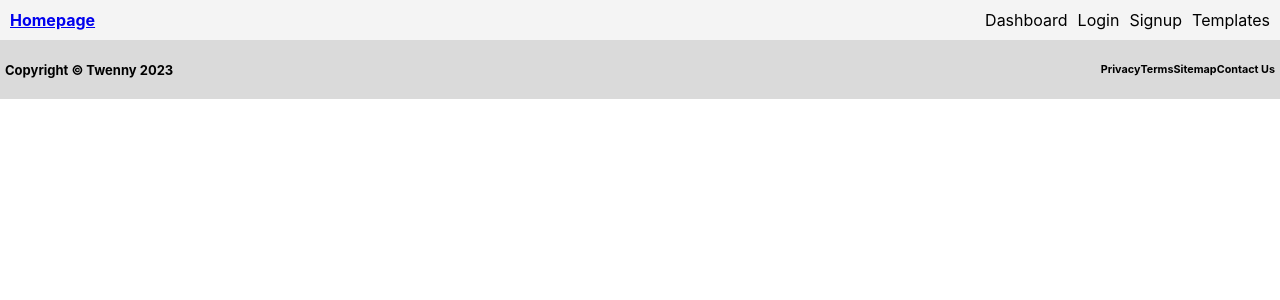
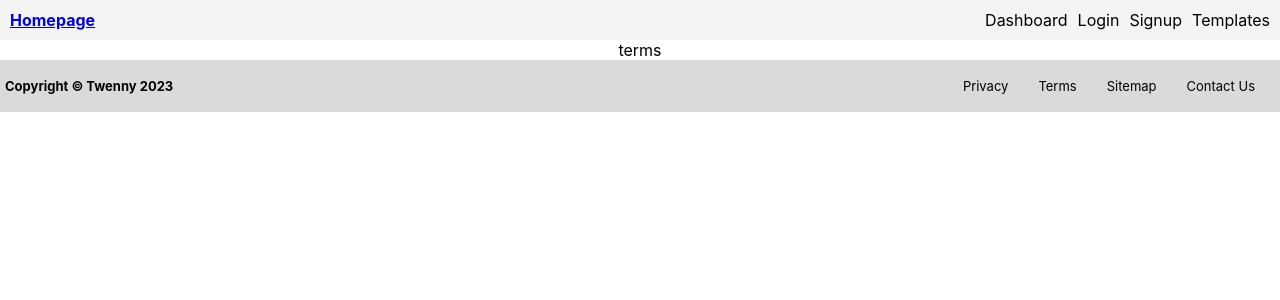
Before and after one commit to DeeJJx/signup_update, a React (Create React App) app in the folder frontend/: page /terms in a window 1280 px wide. Shown: the top 300 px of the page. Built offline with nearby package versions, Linux system fonts and the light colour scheme.

Commit message:
added footer links and created pages

```diff
--- a/frontend/src/App.js
+++ b/frontend/src/App.js
@@ -12,6 +12,9 @@ import Checkout from './pages/Checkout';
 import OrderPreview from './pages/OrderPreview';
 import OrderSuccess from './pages/OrderSuccess';
 import Privacy from './pages/Privacy';
+import Terms from './pages/Terms';
+import Sitemap from './pages/Sitemap';
+import ContactUs from './pages/ContactUs';
 
 
 //templates
@@ -97,10 +100,22 @@ function App() {
               path='/privacy'
               element={<Privacy />}
               />
+              <Route
+              path='/terms'
+              element={<Terms />}
+              />
+              <Route
+              path='/sitemap'
+              element={<Sitemap />}
+              />
+              <Route
+              path='/contactus'
+              element={<ContactUs />}
+              />
           </Routes>
         </div>
+        <Footer />
       </BrowserRouter>
-      <Footer />
     </div>
   );
 }
--- a/frontend/src/components/Footer.js
+++ b/frontend/src/components/Footer.js
@@ -10,10 +10,12 @@ const Footer = () => {
                 <p>{`Copyright © Twenny ${year}`}</p>
             </div>
             <div className="footer-right">
-                <h5>Privacy</h5>
-                <h5>Terms</h5>
-                <h5>Sitemap</h5>
-                <h5>Contact Us</h5>
+                <div className="footer-links">
+                    <Link to="/privacy">Privacy</Link>
+                    <Link to="/terms">Terms</Link>
+                    <Link to="/sitemap">Sitemap</Link>
+                    <Link to="/contactus">Contact Us</Link>
+                </div>
             </div>
         </div>
     )
--- /dev/null
+++ b/frontend/src/pages/ContactUs.js
@@ -0,0 +1,9 @@
+const ContactUs = () => {
+    return (
+        <div>
+            contact us
+        </div>
+    )
+}
+
+export default ContactUs;
--- a/frontend/src/pages/Privacy.js
+++ b/frontend/src/pages/Privacy.js
@@ -1,7 +1,7 @@
 const Privacy = () => {
     return (
         <div>
-            Privacy
+            privacy
         </div>
     )
 }
--- /dev/null
+++ b/frontend/src/pages/Sitemap.js
@@ -0,0 +1,9 @@
+const Sitemap = () => {
+    return (
+        <div>
+            sitemap
+        </div>
+    )
+}
+
+export default Sitemap;
--- /dev/null
+++ b/frontend/src/pages/Terms.js
@@ -0,0 +1,9 @@
+const Terms = () => {
+    return (
+        <div>
+            terms
+        </div>
+    )
+}
+
+export default Terms;
```
